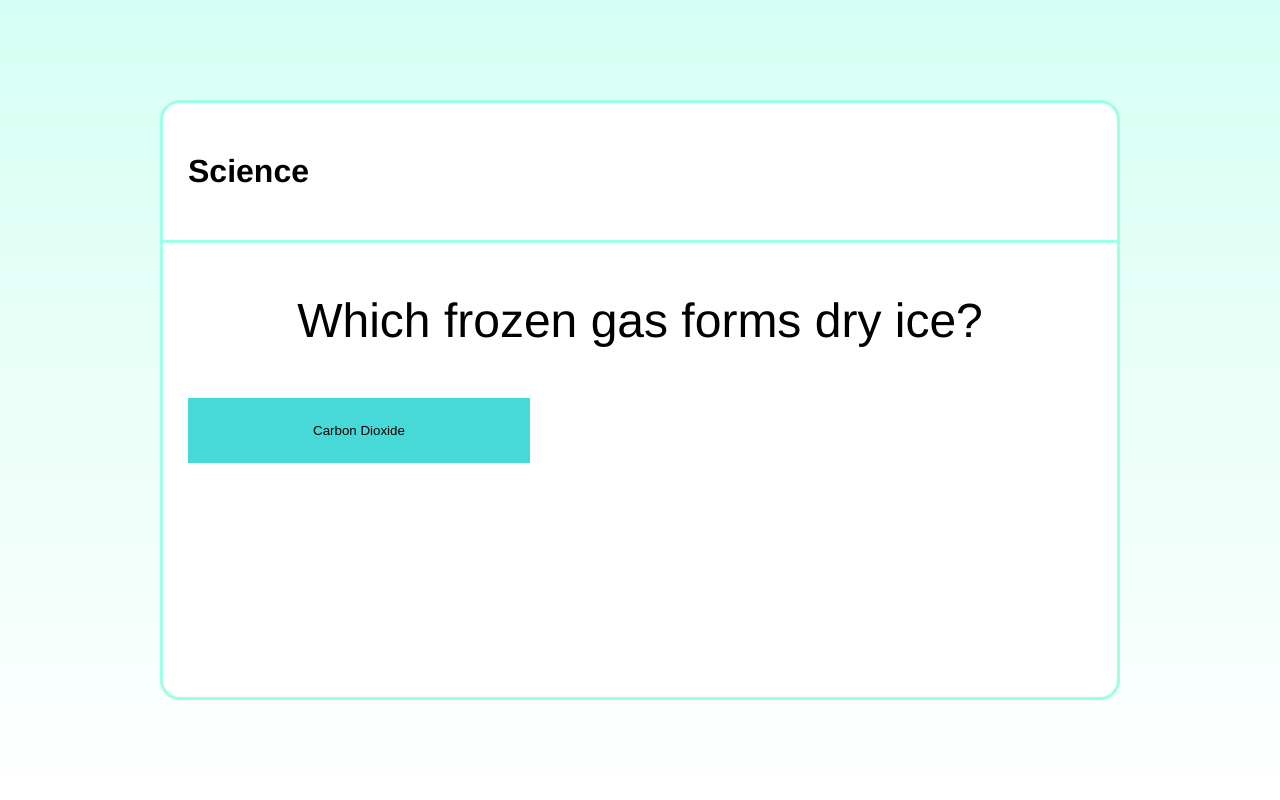
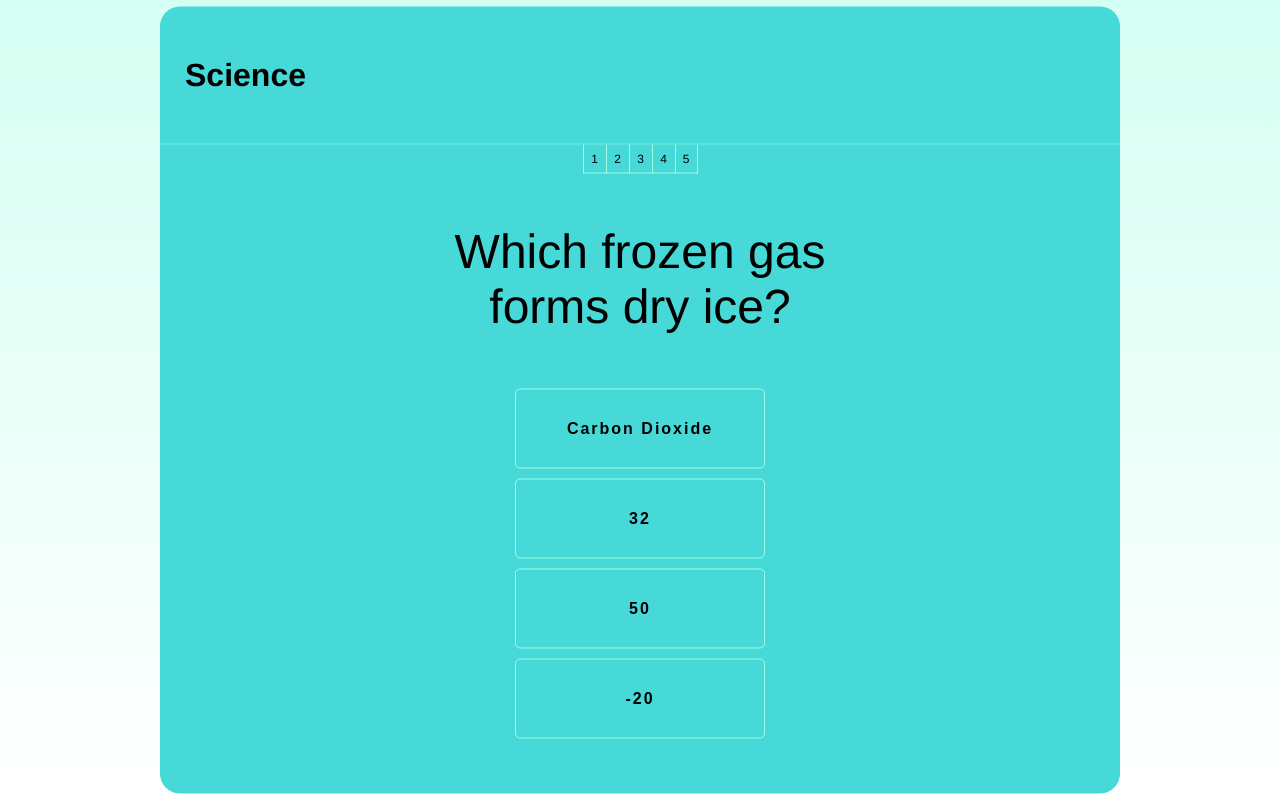
Before and after one commit to cmarrujo/stem-learning, a Next.js app: page /science in a window 1280 px wide. Built offline with nearby package versions, Linux system fonts and the light colour scheme.

Commit message:
Layout quiz

```diff
--- a/pages/api/questions.js
+++ b/pages/api/questions.js
@@ -2,7 +2,7 @@
 
 export const randomQuestion = () => {
   const questions = [
-    'At what temperature are Farenheit and Celsius equal to each other',
+    'At what temperature are Farenheit and Celsius equal to each other?',
     'Which planet has the most moons?',
     'Which frozen gas forms dry ice?',
     'What type of sugar does the brain need for energy?',
--- a/pages/science/index.js
+++ b/pages/science/index.js
@@ -1,5 +1,4 @@
 import axios from 'axios';
-import {useState} from 'react';
 export const getStaticProps = async (context) => {
   let question = await axios.get('http://localhost:3000/api/questions')
   .then(function (response) {
@@ -27,8 +26,27 @@ const Science = (props) => {
         </div>
 
         <div className="quiz--body">
+          <div className="quiz--body_progress">
+            <div className="quiz--body_progress-step">1</div>
+            <div className="quiz--body_progress-step">2</div>
+            <div className="quiz--body_progress-step">3</div>
+            <div className="quiz--body_progress-step">4</div>
+            <div className="quiz--body_progress-step">5</div>
+          </div>
+
           <p className="quiz--body_question">{question}</p>
-          <button className="quiz--body_button">{answer}</button>
+          <button className="quiz--body_button" onClick={(evt) => {
+            console.log(evt.target.innerText);
+          }}>{answer}</button>
+          <button className="quiz--body_button" onClick={(evt) => {
+            console.log(evt.target.innerText);
+          }}>{32}</button>
+          <button className="quiz--body_button" onClick={(evt) => {
+            console.log(evt.target.innerText);
+          }}>{50}</button>
+          <button className="quiz--body_button" onClick={(evt) => {
+            console.log(evt.target.innerText);
+          }}>{-20}</button>
         </div>
       </div>
     </main>
--- /dev/null
+++ b/styles/_science.scss
@@ -0,0 +1,42 @@
+@import '../styles/brand';
+
+.science {
+  .quiz {
+    background-color: white;
+    border: 3px solid rgb(156, 255, 230);
+    border-radius: 20px;
+    height: 75%;
+    left: 50%;
+    top: 50%;
+    transform: translate(-50%, -50%);
+    position: absolute;
+    width: 75%;
+
+    &__header {
+      &_text {
+        border-bottom: 3px solid rgb(156, 255, 230);
+        border-top-left-radius: 20px;
+        border-top-right-radius: 20px;
+        margin: 0;
+        padding: 50px 25px;
+      }
+    }
+
+    &--body {
+      padding: 50px 25px;
+
+      &_question {
+        font-size: 48px;
+        margin: 0 0 50px;
+        padding: 0;
+        text-align: center;
+      }
+
+      &_button {
+        background: rgba(71, 216, 216, 1);
+        border: 0;
+        padding: 25px 125px;
+      }
+    }
+  }
+}
--- a/styles/globals.scss
+++ b/styles/globals.scss
@@ -30,10 +30,10 @@ main {
 
 .science {
   .quiz {
-    background-color: white;
-    border: 3px solid rgb(156, 255, 230);
+    background-color: rgba(71, 216, 216, 1);
+    // border: 3px solid rgb(156, 255, 230);
     border-radius: 20px;
-    height: 75%;
+    min-height: 75%;
     left: 50%;
     top: 50%;
     transform: translate(-50%, -50%);
@@ -42,7 +42,7 @@ main {
 
     &--header {
       &_text {
-        border-bottom: 3px solid rgb(156, 255, 230);
+        border-bottom: 1px solid rgb(156, 255, 230);
         border-top-left-radius: 20px;
         border-top-right-radius: 20px;
         margin: 0;
@@ -51,19 +51,46 @@ main {
     }
 
     &--body {
-      padding: 50px 25px;
+      padding: 0 250px 50px;
+      text-align: center;
+
+      &_progress {
+        display: flex;
+        // border: thin solid red;
+        justify-content: space-evenly;
+        margin: auto;
+        width: 25%;
+
+        &-step {
+          border-bottom: thin solid rgb(156, 255, 230);
+          border-left: thin solid rgb(156, 255, 230);
+          font-size: 12px;
+          padding: 7px;
+          width: 20%;
+
+          &:last-child {
+            border-right: thin solid rgb(156, 255, 230);
+          }
+        }
+      }
 
       &_question {
         font-size: 48px;
-        margin: 0 0 50px;
+        margin: 50px 0;
         padding: 0;
         text-align: center;
       }
 
       &_button {
-        background: rgba(71, 216, 216, 1);
-        border: 0;
-        padding: 25px 125px;
+        background: none;
+        border: thin solid rgb(156, 255, 230);
+        border-radius: 5px;
+        font-size: 16px;
+        font-weight: 600;
+        letter-spacing: 2px;
+        margin: 5px;
+        padding: 30px 0;
+        width: 250px;
       }
     }
   }
```
